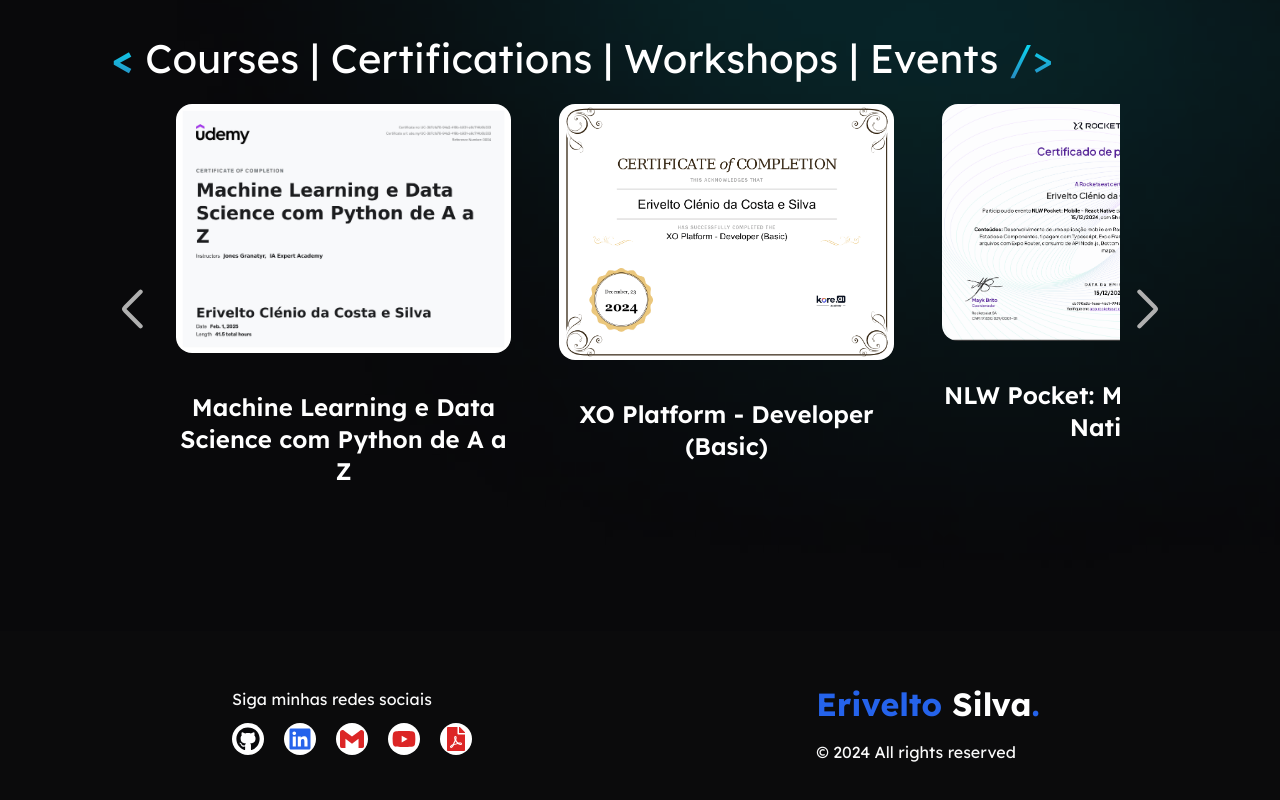
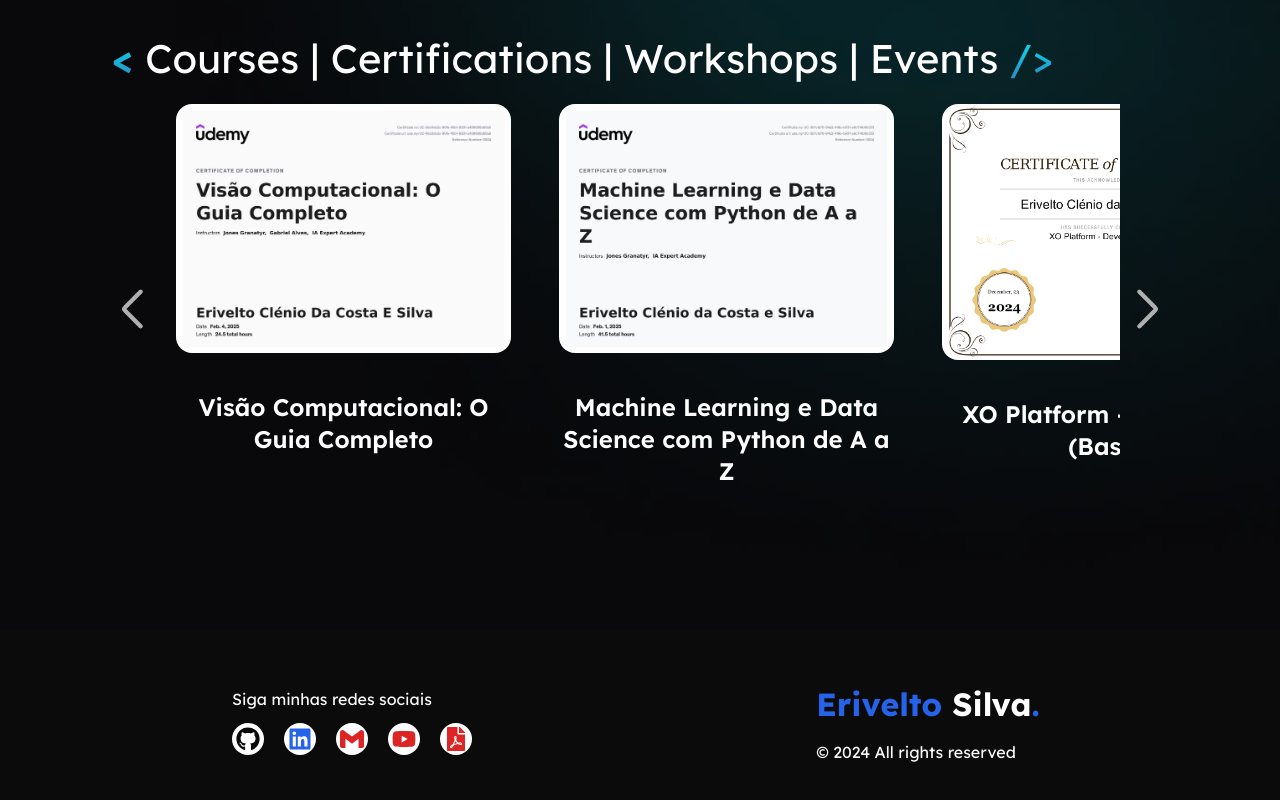
Before and after one commit to EriveltoSilva/portfolio, a Next.js app: page / in a window 1280 px wide. Shown: the part 6662-7462 px from the top of the page. Built offline with nearby package versions, Linux system fonts and the light colour scheme.

Commit message:
docs(certificate):compute vision course

```diff
--- a/src/data/certifications.ts
+++ b/src/data/certifications.ts
@@ -6,6 +6,15 @@ enum TypeCertificate {
 }
 
 export const certificates: Certificate[] = [
+  {
+    id: 15,
+    title: "Visão Computacional: O Guia Completo",
+    type: TypeCertificate.Course,
+    date: "fev 04, 2025",
+    hours: 21.5,
+    image: "/certificates/Erivelto Silva - Course Certificate - Visão Computacional.jpeg",
+    description: "",
+  },
   {
     id: 14,
     title: "Machine Learning e Data Science com Python de A a Z",
```
Also changed, not shown: public/certificates/Erivelto Silva - Course Certificate - Visão Computacional.jpeg (added).
